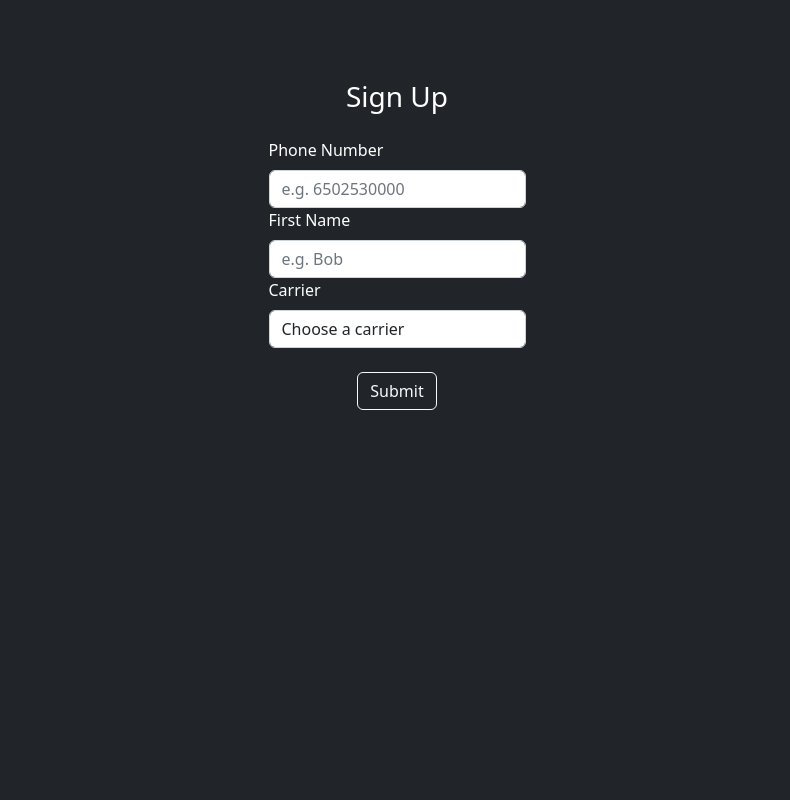
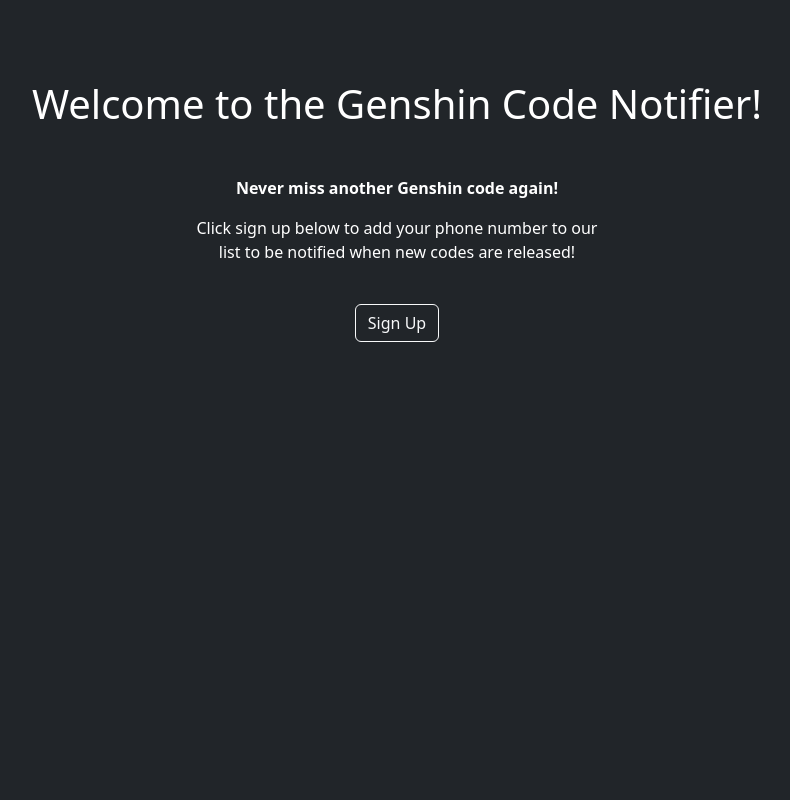
Before and after one commit to baileystarr4/Genshin-Impact-Code-Notifier, a Flask app: page / in a window 1280 px wide. Shown: the part 57-857 px from the top of the page, without its empty margins (243-1033 px from the left). Run offline with Flask 3, Linux system fonts and the light colour scheme.

Commit message:
Create a new home page

```diff
--- a/website/templates/home.html
+++ b/website/templates/home.html
@@ -1,58 +1,12 @@
-{% extends "base.html" %} {% block title %}Home{% endblock %} {% block content
-%}
-  <form method="POST">
-    <h3 align="center">Sign Up</h3>
-    <div class="row justify-content-center mt-4">
-      <div class="col-auto">
-        <label for="phone_number" class="form-label">Phone Number</label>
-        <input
-          type="tel"
-          class="form-control"
-          id="phone_number"
-          name="phone_number"
-          placeholder="e.g. 6502530000"
-        />
-
-        <label for="firstName" class="form-label">First Name</label>
-        <input
-          type="text"
-          class="form-control"
-          id="firstName"
-          name="firstName"
-          placeholder="e.g. Bob"
-        />
-
-        <label for="carrier" class="form-label">Carrier</label>
-        <select
-          class="form-control"
-          id="carrier"
-          name="carrier"
-          placeholder="Choose carrier"
-        >
-        <option selected>Choose a carrier</option>
-        <option value="AT&T">AT&T</option>
-        <option value="Boost Mobile">Boost Mobile</option>
-        <option value="C-Spire">C-Spire</option>
-        <option value="Cricket Wireless">Cricket Wireless</option>
-        <option value="Consumer Cellular">Consumer Cellular</option>
-        <option value="Google Project Fi">Google Project Fi</option>
-        <option value="Metro PCS">Metro PCS</option>
-        <option value="Mint Mobile">Mint Mobile</option>
-        <option value="Page Plus">Page Plus</option>
-        <option value="Republic Wireless">"Republic Wireless</option>
-        <option value="Sprint">Sprint</option>
-        <option value="Straight Talk">Straight Talk</option>
-        <option value="T-Mobile">T-Mobile</option>
-        <option value="Ting">Ting</option>
-        <option value="Tracfone">Tracfone</option>
-        <option value="U.S. Cellular">U.S. Cellular</option>
-        <option value="Verizon">Verizon</option>
-        <option value="Virgin Mobile">Virgin Mobile</option>
-        <option value="Xfinity Mobile">Xfinity Mobile</option>
-        </select>
-      </div>
+{% extends "base.html" %} {% block title %}Home{% endblock %} {% block content%}
+  <h1 align="center">Welcome to the Genshin Code Notifier!</h1>
+  <div class="row justify-content-center mt-5">
+    <div class="col-sm-6 col-md-5 col-lg-4 text-center">
+      <p class="fw-bold">Never miss another Genshin code again!</p>
+      <p>Click sign up below to add your phone number to our list to be notified when new codes are released!</p>
     </div>
-    <br />
-    <div class="text-center"><button type="submit" class="btn btn-outline-light">Submit</button></div>
-  </form>
+  </div>
+  <div class="text-center mt-4">
+    <a class="btn btn-outline-light" role="button" href="/sign_up">Sign Up</a>
+  </div>
   {% endblock %}
```
